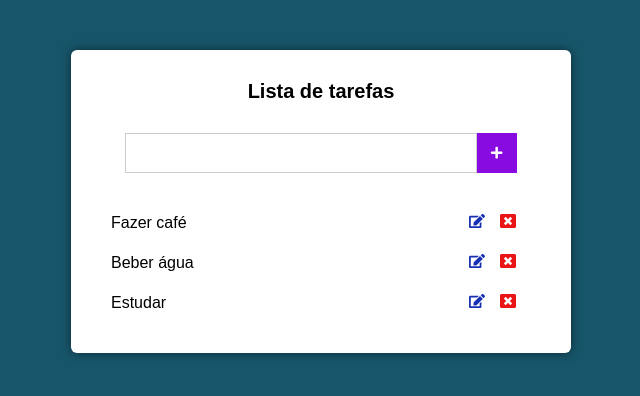
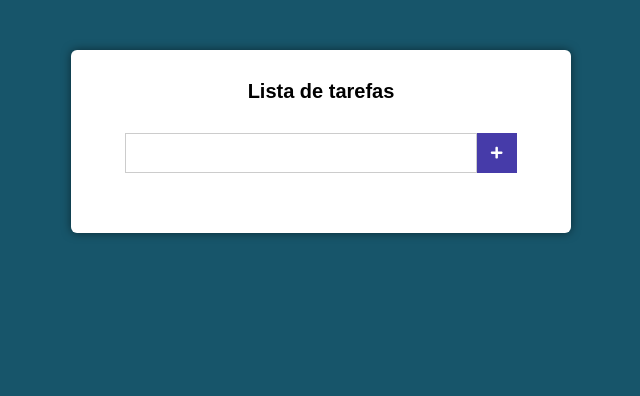
Before and after one commit to netoschmitt/to-do-list-react, a React (Create React App) app: page / in a window 1280 px wide. Shown: the top 396 px of the page, without its empty margins (319-959 px from the left). Built offline with nearby package versions, Linux system fonts and the light colour scheme.

Commit message:
add tarefas com handle submit

```diff
--- a/src/components/Main.css
+++ b/src/components/Main.css
@@ -31,7 +31,7 @@
   border: none;
   height: 40px;
   width: 40px;
-  background: #880ce0;
+  background: #463ba9;
   color: #fff;
   display: flex;
   align-items: center;
@@ -74,3 +74,8 @@
   cursor: pointer;
   transition: all 600ms;
 }
+
+.tarefa li span {
+  display: flex;
+  align-items: center;
+}
--- a/src/components/Main.js
+++ b/src/components/Main.js
@@ -11,12 +11,23 @@
 export default class Main extends Component {
   state = {
     novaTarefa: '',
-    tarefas: [
-      'Fazer café',
-      'Beber água',
-      'Estudar',
-    ],
+    tarefas: [],
   };
+
+  handleSubmit = (e) => {
+    e.preventDefault();
+    const { tarefas } = this.state;
+    let { novaTarefa } = this.state;
+    novaTarefa = novaTarefa.trim();
+
+    if(tarefas.indexOf(novaTarefa) !== -1) return;
+
+    const novasTarefas = [ ...tarefas];
+
+    this.setState({
+      tarefas: [...novasTarefas, novaTarefa],
+    });
+  }
 
   handleChange = (e) => {
     this.setState({
@@ -31,7 +42,7 @@
       <div className="main">
         <h1>Lista de tarefas</h1>
 
-        <form action="#" className="form">
+        <form onSubmit={this.handleSubmit} action="#" className="form">
           <input
             onChange={this.handleChange}
             type="text"
@@ -46,10 +57,10 @@
           {tarefas.map(tarefa => (
             <li key={tarefa}>
               {tarefa}
-              <div>
+              <span>
                 <FaEdit className='edit'/>
                 <FaWindowClose className='delete' />
-              </div>
+              </span>
             </li>
           ))}
         </ul>
```
